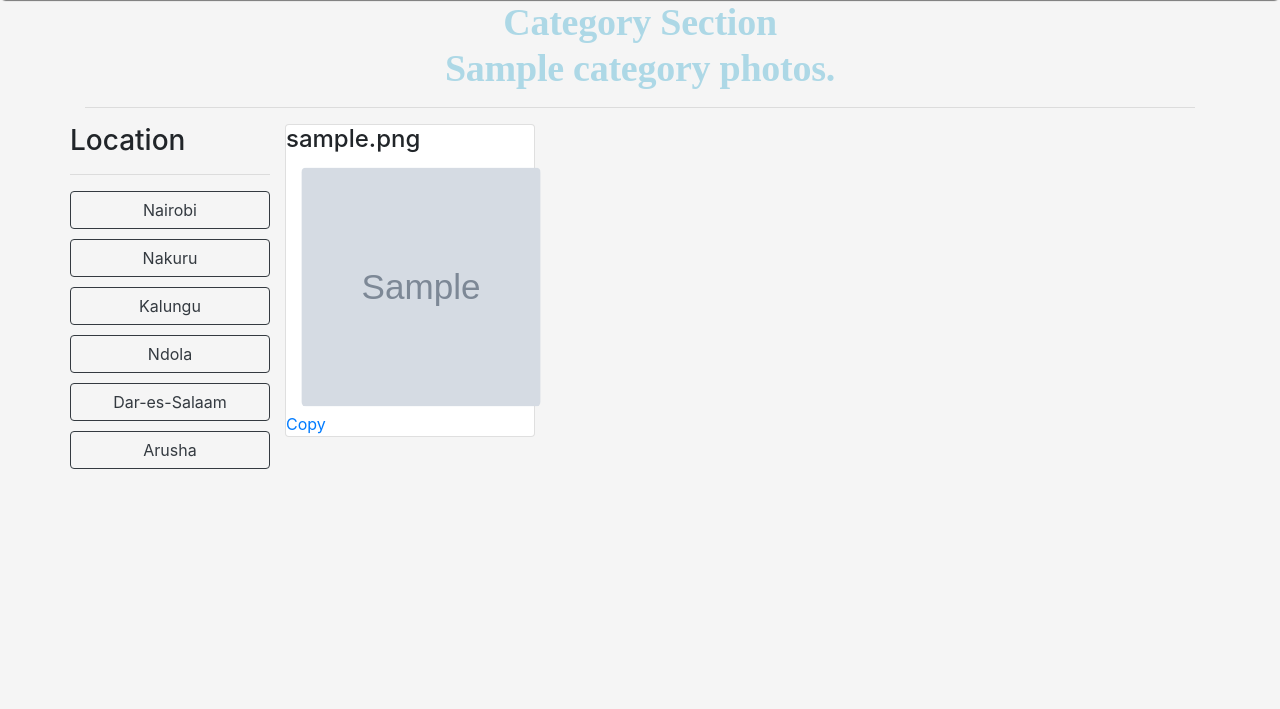
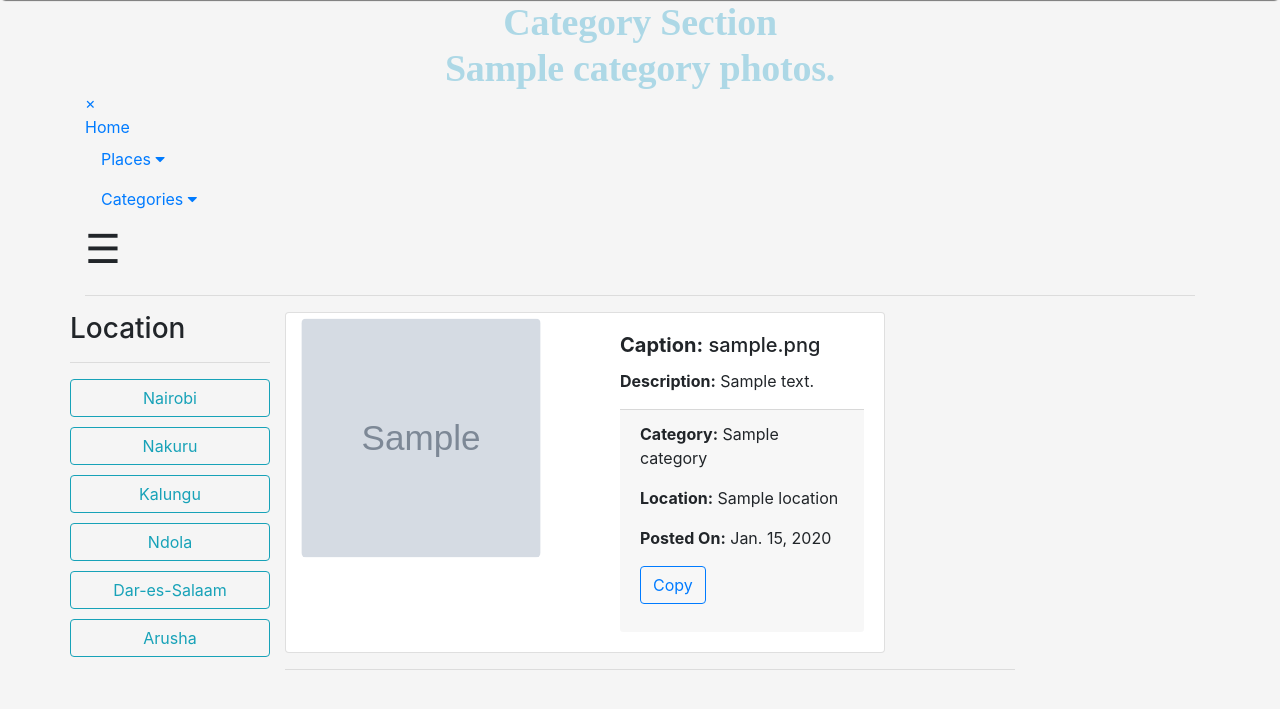
Before and after one commit to petermirithu/Gallery_app, a Django app: a page that uses G_pyra/templates/Bycategory.html in a window 1280 px wide. Shown: the part 58-767 px from the top of the page. Run offline with Django 3.2, Linux system fonts and the light colour scheme; tables that the repository leaves empty hold one stand-in row (values such as "Sample post"); grey boxes marked "Sample" are stand-in pictures; some libraries are stand-ins or nearby versions; some web fonts are replaced.

Commit message:
add location navigation buttons

```diff
--- a/G_pyra/templates/Bycategory.html
+++ b/G_pyra/templates/Bycategory.html
@@ -4,29 +4,44 @@
 <div class="container">
   <h1 class="text-center">Category Section</h1>
   <h2 class="text-center" style="">{{title}} photos.</h2>
+  {{block.super}}
   <hr>
   <div class="row">
     <div class="col-m-4">
       <div class="navCate">
         <h3>Location</h3>
         <hr>
-        <a class="btn btn-outline-dark" href="/images/Nairobi"><span class="btn-text">Nairobi</span></a><br>
-        <a class="btn btn-outline-dark" href="/images/Nakuru">Nakuru</a><br>
-        <a class="btn btn-outline-dark" href="/images/Kalungu">Kalungu</a><br>
-        <a class="btn btn-outline-dark" href="/images/Ndola">Ndola</a><br>
-        <a class="btn btn-outline-dark" href="/images/Dar-es-Salaam">Dar-es-Salaam</a><br>
-        <a class="btn btn-outline-dark" href="/images/Arusha">Arusha</a><br>
+        <a class="btn btn-outline-info" href="/images/Nairobi"><span class="btn-text">Nairobi</span></a><br>
+        <a class="btn btn-outline-info" href="/images/Nakuru">Nakuru</a><br>
+        <a class="btn btn-outline-info" href="/images/Kalungu">Kalungu</a><br>
+        <a class="btn btn-outline-info" href="/images/Ndola">Ndola</a><br>
+        <a class="btn btn-outline-info" href="/images/Dar-es-Salaam">Dar-es-Salaam</a><br>
+        <a class="btn btn-outline-info" href="/images/Arusha">Arusha</a><br>
       </div>
     </div>
     <div class="col-md-8">
     {% if images %}
-      <div class="card-columns">
       {% for image in images %}
-        <div class="card" id="cardImg">
-          <h4>{{image.image_name}}</h4>
-          <img onclick="onClick(this)" src="{{image.image_url.url}}" class="img254" id="myImg" style="width:250px;height:250px;" alt="<p> <b>Caption:</b> {{image.image_name}}.<br> <b>Description:</b> {{image.description}}<br> <b>Category:</b> {{image.category}}<br> <b>Location:</b> {{image.location}}<br> <b>Posted on:</b> {{image.posted_on}}</p>"><br>
-          <a href="/copy/{{image.image_url}}">Copy</a>
+        <div class="card" style="width:600px">
+          <div class="row">
+            <div class="col-md-6">
+              <img onclick="onClick(this)" src="{{image.image_url.url}}" class="img254" id="myImg" style="width:250px;height:250px;" alt="<p> <b>Caption:</b> {{image.image_name}}.<br> <b>Description:</b> {{image.description}}<br> <b>Category:</b> {{image.category}}<br> <b>Location:</b> {{image.location}}<br> <b>Posted on:</b> {{image.posted_on}}</p>"><br>
+            </div>
+            <div class="col-md-6">
+              <div class="card-body">
+                <h5 class="card-title"><b>Caption:</b> {{image.image_name}}</h5>
+                <p class="card-text"><b>Description:</b> {{image.description}}</p>
+                <div class="card-footer">
+                  <p><b>Category:</b> {{image.category}}</p>
+                  <p><b>Location:</b> {{image.location}}</p>
+                  <p><b>Posted On:</b> {{image.posted_on}}</p>
+                  <p><a class="btn btn-outline-primary"href="/copy/{{image.image_url}}">Copy</a></p>
+                </div>
+              </div>
+            </div>
+          </div>
         </div>
+        <hr>
         <div id="modal01" class="modal" onclick="this.style.display='none'">
           <span class="close">&times;&nbsp;&nbsp;&nbsp;&nbsp;</span>
           <div class="modal-content">
@@ -45,9 +60,8 @@
           }
         </script>
       {% endfor %}
-      </div>
     {% else %}
-      <h2 style="float:left;margin-top:100px;margin-right:50%" class="alert alert-danger">No images taken in this area</h2>
+      <h2 style="float:left;margin-top:100px;margin-right:50%" class="alert alert-danger">No images for this Category</h2>
     {% endif %}
     </div>
   </div>
```
